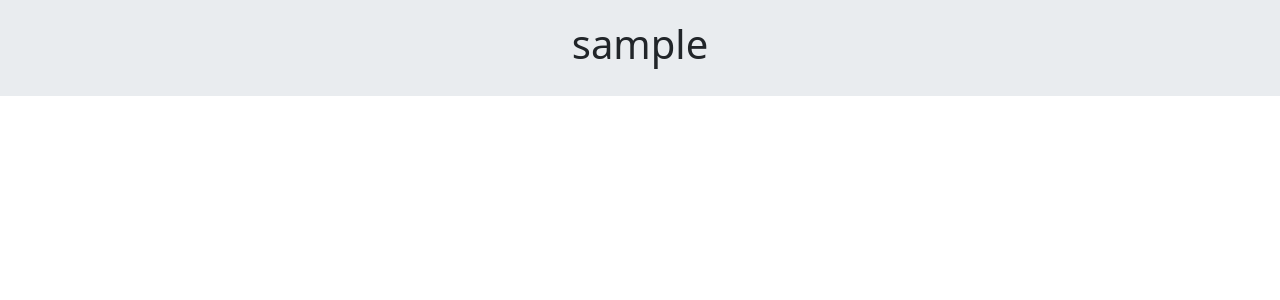
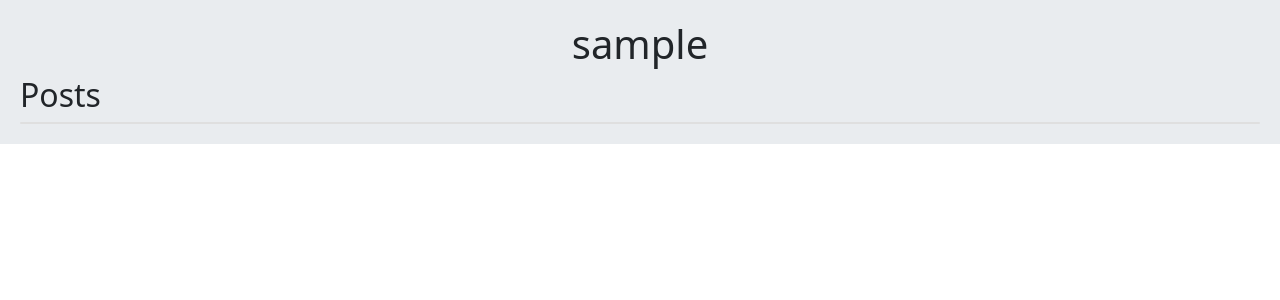
Before and after one commit to darkkLUCIFER/simple_social_network, a Django app: page /account/profile/1/ in a window 1280 px wide. Shown: the part 56-356 px from the top of the page. Run offline with Django 5.2, Linux system fonts and the light colour scheme; the visitor is signed in with stand-in values (Sample User, id 1); data comes from the database, SQL or seed files in the repository; data that the repository does not hold is empty.

Commit message:
faet: add users post in UserProfileView

```diff
--- a/apps/account/views.py
+++ b/apps/account/views.py
@@ -79,4 +79,14 @@ class UserProfileView(LoginRequiredMixin, View):
             user = User.objects.get(pk=user_id)
         except User.DoesNotExist:
             user = None
-        return render(request, 'account/profile.html', {"user": user})
+
+        if user:
+            user_posts = user.posts.all()
+        else:
+            user_posts = None
+
+        context = {
+            'user': user,
+            'user_posts': user_posts
+        }
+        return render(request, 'account/profile.html', context=context)
--- a/templates/account/profile.html
+++ b/templates/account/profile.html
@@ -3,4 +3,13 @@
 
 {% block content %}
     <h1 class="text-center">{{ user.username }}</h1>
+
+    <h2>Posts</h2>
+
+    <div class="card">
+        {% for post in user_posts %}
+            <a href="{% url 'home:post_detail' post.id post.slug %}"
+               class="card-body">{{ post.title|truncatewords:5 }}</a>
+        {% endfor %}
+    </div>
 {% endblock %}
```
